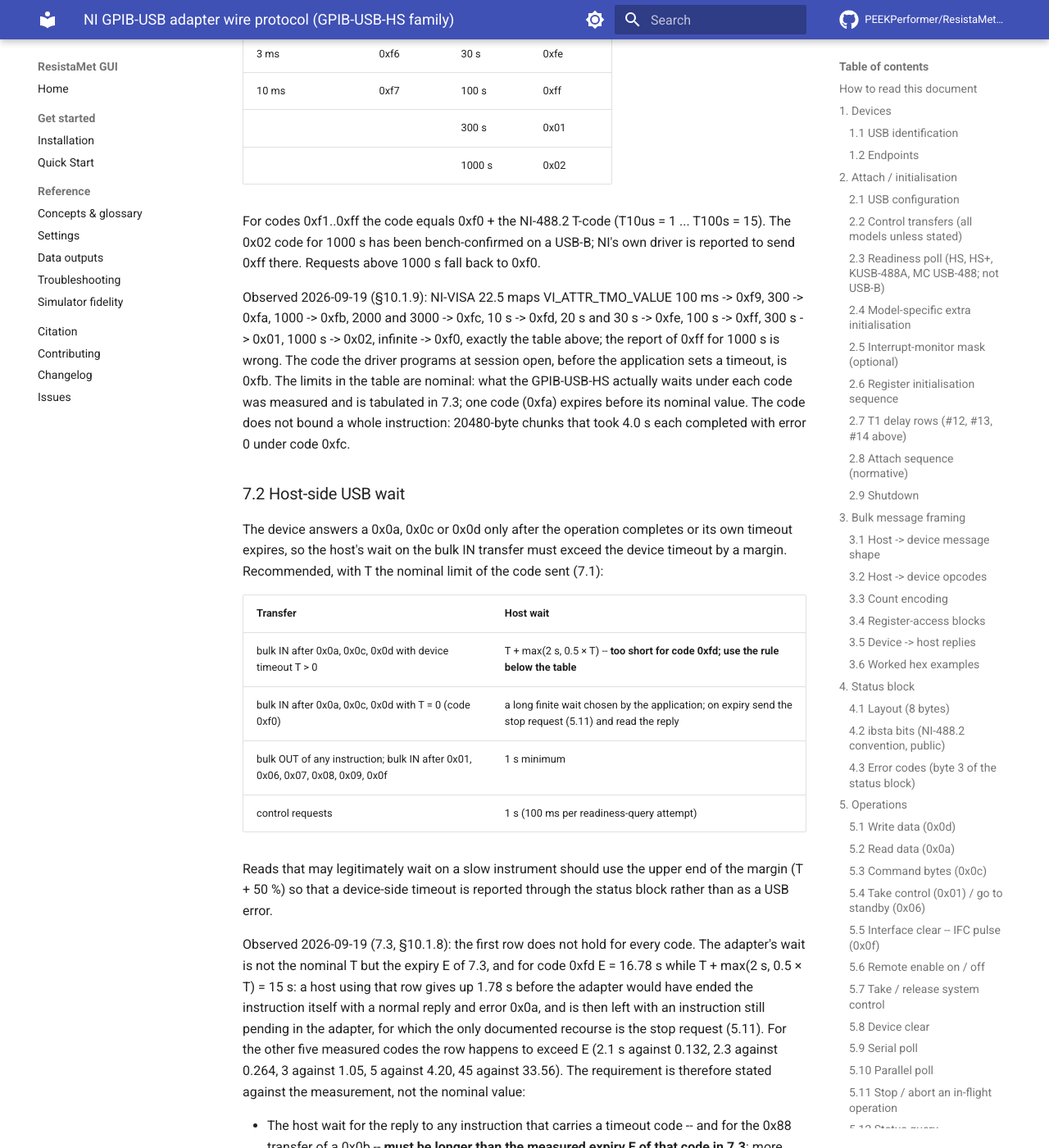
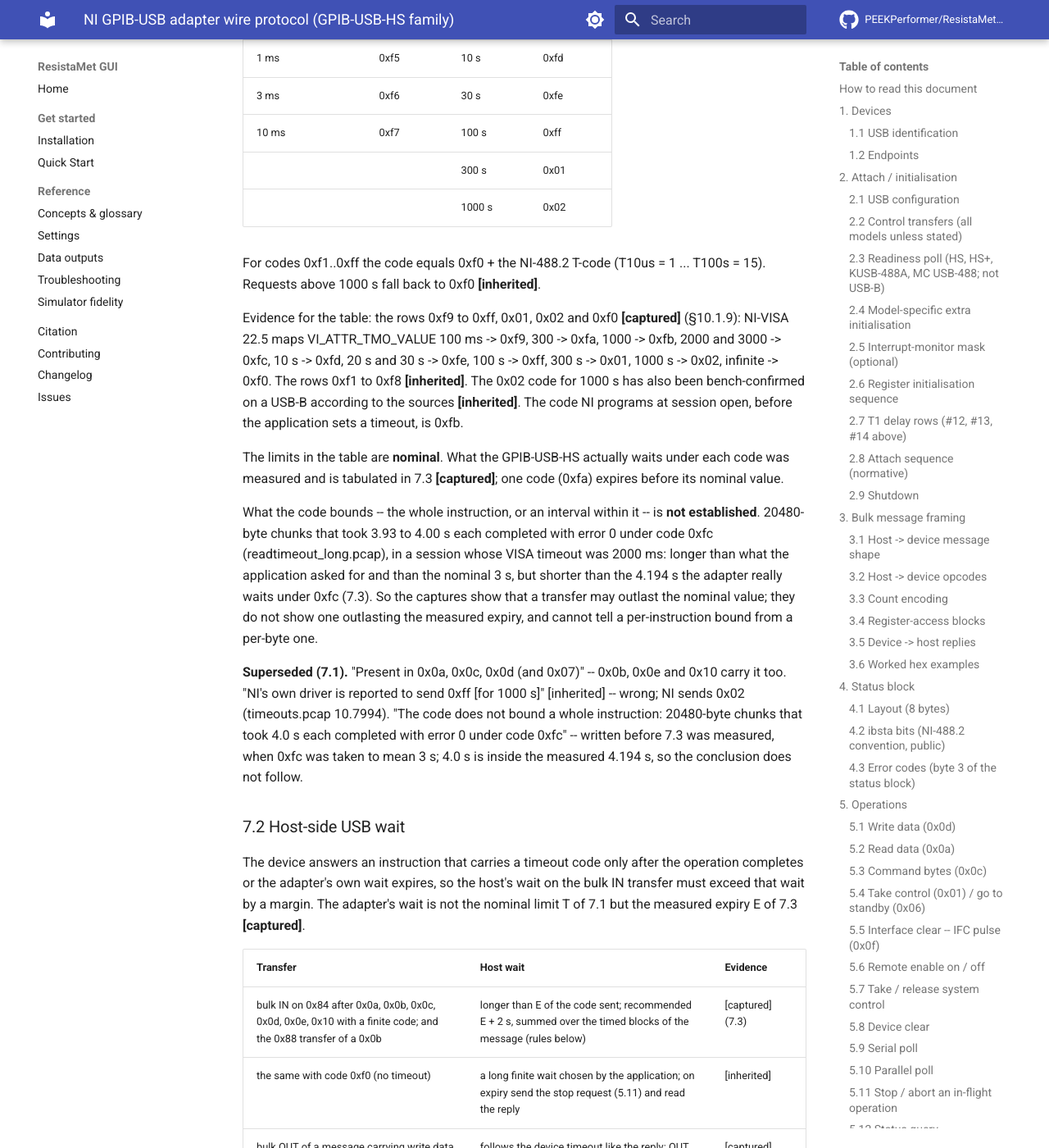
Before and after one commit to PEEKPerformer/ResistaMet-GUI, an MkDocs documentation site: the page built from docs/design/ni_usb_gpib_protocol.md, in a window 1280 px wide and 1400 px high, scrolled down 41062 px. Shown: the whole window at 82% size. Built offline with MkDocs 1.6.1 and Material for MkDocs 9.7.7, drawn with Linux system fonts in a browser that asks for light colours; comment, search, counter and statistics services are not loaded; some of the changed text lies outside the part shown.

Commit message:
State the host wait against the measured expiry
Section 7.2 still opened with the rule T + max(2 s, 0.5 T) and advised
"T + 50 %" for slow instruments, then explained further down that the
rule is too short for code 0xfd and that nothing observed scales with
T. Its table also gave every bulk OUT a 1 s wait while the text below
said that is too short for a long write. The table now carries the
rule the measurements support -- longer than the expiry E of 7.3,
E + 2 s recommended, summed over the timed blocks of a message, and an
OUT wait that follows the device timeout when the message carries
write data -- and the old rows move to a Superseded note with the
arithmetic that retired them.

7.1 said the timeout code is present in 0x0a, 0x0c, 0x0d and 0x07; it
is in 0x0b, 0x0e and 0x10 as well. The report that NI sends 0xff for
1000 s is marked wrong where it stands.

7.1, 7.3 and 10.1.8 concluded that the code does not bound a whole
instruction because 20480-byte chunks ran 4.0 s under 0xfc. That was
written when 0xfc was taken to mean 3 s. Section 7.3 has since
measured 4.194 s for that code, and the longest chunk ran 3.999 s
(readtimeout_long.pcap 0.5227 -> 4.5217), so the chunks ended inside
the expiry and prove nothing either way. 7.1 and 7.3 now say that what
the code bounds is not established, and 7.2 says what that leaves
unsized; 10.1.8 follows in the next commit.

Section 8: items 3, 6, 11 and 13 repeated the flat statements settled
in 4.3, 5.2, 2.5 and the ATN rule; they now say the same thing as
those sections, with tags.

```diff
--- a/docs/design/ni_usb_gpib_protocol.md
+++ b/docs/design/ni_usb_gpib_protocol.md
@@ -1292,9 +1292,9 @@ Waiting for SRQ:
 **[bench] [captured]** Register read (3.4) of bank 1 addr 0x1f (BSR).
 Reply `34 vv 00 00 35 01 00 00 04 00 00 00` (3.5). Bits of `vv`
 (**[inherited]** names; REN and NDAC seen on the bench, REN, NRFD, NDAC
-and ATN in the captures, §10.3.2): 0x01 REN, 0x02 IFC, 0x04 SRQ, 0x08 EOI, 0x10 NRFD,
-0x20 NDAC, 0x40 DAV, 0x80 ATN (1 = line asserted). Only 0x1f is needed
-for line status.
+and ATN in the captures, §10.3.2): 0x01 REN, 0x02 IFC, 0x04 SRQ, 0x08
+EOI, 0x10 NRFD, 0x20 NDAC, 0x40 DAV, 0x80 ATN (1 = line asserted). Only
+0x1f is needed for line status.
 
 ### 5.14 Change the adapter's own address
 
@@ -1454,8 +1454,12 @@ trailing note. "if ibsta lacks CIC, pulse IFC (5.5) or take control
 
 ### 7.1 Device timeout code byte
 
-Present in 0x0a, 0x0c, 0x0d (and 0x07). The code for a requested timeout
-T (in microseconds) is the smallest row with T <= limit:
+Present in the framed instructions 0x0a, 0x0c, 0x0d **[bench]
+[captured]**, in the raw-path instructions 0x0b, 0x0e and the serial poll
+0x10 **[captured]**, and in the parallel poll 0x07 **[inherited]**. NI
+also writes the session's code to bank-2 register 0x07 (§10.2.4). The
+code for a requested timeout T (in microseconds) is the smallest row with
+T <= limit:
 
 | Limit | Code | Limit | Code |
 |-------|------|-------|------|
@@ -1471,50 +1475,57 @@ T (in microseconds) is the smallest row with T <= limit:
 |        |      | 1000 s  | 0x02 |
 
 For codes 0xf1..0xff the code equals 0xf0 + the NI-488.2 T-code
-(T10us = 1 ... T100s = 15). The 0x02 code for 1000 s has been
-bench-confirmed on a USB-B; NI's own driver is reported to send 0xff
-there. Requests above 1000 s fall back to 0xf0.
-
-Observed 2026-09-19 (§10.1.9): NI-VISA 22.5 maps VI_ATTR_TMO_VALUE 100 ms
--> 0xf9, 300 -> 0xfa, 1000 -> 0xfb, 2000 and 3000 -> 0xfc, 10 s -> 0xfd,
-20 s and 30 s -> 0xfe, 100 s -> 0xff, 300 s -> 0x01, 1000 s -> 0x02,
-infinite -> 0xf0, exactly the table above; the report of 0xff for 1000 s
-is wrong. The code the driver programs at session open, before the
-application sets a timeout, is 0xfb. The limits in the table are
-nominal: what the GPIB-USB-HS actually waits under each code was measured
-and is tabulated in 7.3; one code (0xfa) expires before its nominal
-value. The code does not bound a whole instruction: 20480-byte
-chunks that took 4.0 s each completed with error 0 under code 0xfc.
+(T10us = 1 ... T100s = 15). Requests above 1000 s fall back to 0xf0
+**[inherited]**.
+
+Evidence for the table: the rows 0xf9 to 0xff, 0x01, 0x02 and 0xf0
+**[captured]** (§10.1.9): NI-VISA 22.5 maps VI_ATTR_TMO_VALUE 100 ms ->
+0xf9, 300 -> 0xfa, 1000 -> 0xfb, 2000 and 3000 -> 0xfc, 10 s -> 0xfd, 20
+s and 30 s -> 0xfe, 100 s -> 0xff, 300 s -> 0x01, 1000 s -> 0x02,
+infinite -> 0xf0. The rows 0xf1 to 0xf8 **[inherited]**. The 0x02 code
+for 1000 s has also been bench-confirmed on a USB-B according to the
+sources **[inherited]**. The code NI programs at session open, before the
+application sets a timeout, is 0xfb.
+
+The limits in the table are **nominal**. What the GPIB-USB-HS actually
+waits under each code was measured and is tabulated in 7.3
+**[captured]**; one code (0xfa) expires before its nominal value.
+
+What the code bounds -- the whole instruction, or an interval within it
+-- is **not established**. 20480-byte chunks that took 3.93 to 4.00 s
+each completed with error 0 under code 0xfc (readtimeout_long.pcap), in a
+session whose VISA timeout was 2000 ms: longer than what the application
+asked for and than the nominal 3 s, but shorter than the 4.194 s the
+adapter really waits under 0xfc (7.3). So the captures show that a
+transfer may outlast the nominal value; they do not show one outlasting
+the measured expiry, and cannot tell a per-instruction bound from a
+per-byte one.
+
+**Superseded (7.1).** "Present in 0x0a, 0x0c, 0x0d (and 0x07)" -- 0x0b,
+0x0e and 0x10 carry it too. "NI's own driver is reported to send 0xff
+[for 1000 s]" [inherited] -- wrong; NI sends 0x02 (timeouts.pcap
+10.7994). "The code does not bound a whole instruction: 20480-byte chunks
+that took 4.0 s each completed with error 0 under code 0xfc" -- written
+before 7.3 was measured, when 0xfc was taken to mean 3 s; 4.0 s is inside
+the measured 4.194 s, so the conclusion does not follow.
 
 ### 7.2 Host-side USB wait
 
-The device answers a 0x0a, 0x0c or 0x0d only after the operation
-completes or its own timeout expires, so the host's wait on the bulk IN
-transfer must exceed the device timeout by a margin. Recommended, with
-T the nominal limit of the code sent (7.1):
-
-| Transfer | Host wait |
-|----------|-----------|
-| bulk IN after 0x0a, 0x0c, 0x0d with device timeout T > 0 | T + max(2 s, 0.5 × T) -- **too short for code 0xfd; use the rule below the table** |
-| bulk IN after 0x0a, 0x0c, 0x0d with T = 0 (code 0xf0) | a long finite wait chosen by the application; on expiry send the stop request (5.11) and read the reply |
-| bulk OUT of any instruction; bulk IN after 0x01, 0x06, 0x07, 0x08, 0x09, 0x0f | 1 s minimum |
-| control requests | 1 s (100 ms per readiness-query attempt) |
-
-Reads that may legitimately wait on a slow instrument should use the
-upper end of the margin (T + 50 %) so that a device-side timeout is
-reported through the status block rather than as a USB error.
-
-Observed 2026-09-19 (7.3, §10.1.8): the first row does not hold for
-every code. The adapter's wait is not the nominal T but the expiry E of
-7.3, and for code 0xfd E = 16.78 s while T + max(2 s, 0.5 × T) = 15 s:
-a host using that row gives up 1.78 s before the adapter would have
-ended the instruction itself with a normal reply and error 0x0a, and is
-then left with an instruction still pending in the adapter, for which
-the only documented recourse is the stop request (5.11).
-For the other five measured codes the row happens to exceed E (2.1 s
-against 0.132, 2.3 against 0.264, 3 against 1.05, 5 against 4.20, 45
-against 33.56). The requirement is therefore stated against the
-measurement, not the nominal value:
+The device answers an instruction that carries a timeout code only after
+the operation completes or the adapter's own wait expires, so the host's
+wait on the bulk IN transfer must exceed that wait by a margin. The
+adapter's wait is not the nominal limit T of 7.1 but the measured expiry
+E of 7.3 **[captured]**.
+
+| Transfer | Host wait | Evidence |
+|----------|-----------|----------|
+| bulk IN on 0x84 after 0x0a, 0x0b, 0x0c, 0x0d, 0x0e, 0x10 with a finite code; and the 0x88 transfer of a 0x0b | longer than E of the code sent; recommended E + 2 s, summed over the timed blocks of the message (rules below) | [captured] (7.3) |
+| the same with code 0xf0 (no timeout) | a long finite wait chosen by the application; on expiry send the stop request (5.11) and read the reply | [inherited] |
+| bulk OUT of a message carrying write data (0x0d), and the 0x06 transfer of a 0x0e | follows the device timeout like the reply: OUT transfers are paced by the bus (below) | [captured] (§10.5.2) |
+| bulk OUT of any other message; bulk IN after 0x01, 0x06, 0x07, 0x08, 0x09, 0x0f | 1 s minimum | [inherited] |
+| control requests | 1 s (100 ms per readiness-query attempt) | [inherited] |
+
+Rules for the first row **[captured]** (7.3, §10.1.8):
 
 - The host wait for the reply to any instruction that carries a timeout
   code -- and for the 0x88 transfer of a 0x0b -- **must be longer than
@@ -1535,14 +1546,34 @@ measurement, not the nominal value:
 - For a code not measured in 7.3, take E as the larger candidate of
   7.3's inference column (the smallest power of two in microseconds not
   below the nominal limit), which no measured code exceeded.
-
-The 0x88 data transfer of a 0x0b read completes 0.4-0.5 ms
-before its 0x84 reply, and for a zero-byte result completes with zero
-bytes, so both transfers must be waited for. OUT transfers are paced by
-the bus as well: the 2049 data bytes of a 0x0e took 368 ms to complete on
-0x06 and the tail of a 2080-byte 0x0d message 103 ms on 0x02 (§10.5.2),
-so the 1 s row above is too short for a long write to a slow listener;
-let the OUT wait follow the device timeout.
+- E + 2 s covers an instruction during which nothing moves. Whether an
+  instruction during which data keeps moving can run past E is the open
+  question of 7.1; until it is settled a host that expects long
+  transfers under a short code has no captured figure to size its wait
+  by.
+
+The 0x88 data transfer of a 0x0b read completes 0.4-0.5 ms before its
+0x84 reply, and for a zero-byte result completes with zero bytes, so both
+transfers must be waited for **[captured]** (§10.1.3). OUT transfers are
+paced by the bus as well: the 2049 data bytes of a 0x0e took 368 ms to
+complete on 0x06 and the tail of a 2080-byte 0x0d message 103 ms on 0x02
+**[captured]** (§10.5.2), so a fixed 1 s is too short for a long write to
+a slow listener.
+
+**Superseded (7.2).** [inherited] First row "bulk IN after 0x0a, 0x0c,
+0x0d with device timeout T > 0: T + max(2 s, 0.5 × T)", and "Reads that
+may legitimately wait on a slow instrument should use the upper end of
+the margin (T + 50 %) so that a device-side timeout is reported through
+the status block rather than as a USB error." Replaced by E + 2 s: for
+code 0xfd E = 16.78 s while T + max(2 s, 0.5 × T) = 15 s, so a host using
+the old row gives up 1.78 s before the adapter would have ended the
+instruction itself with error 0x0a, and is left with an instruction
+still pending, for which the only documented recourse is the stop
+request (5.11). For the other five measured codes the old row happens to
+exceed E (2.1 s against 0.132, 2.3 against 0.264, 3 against 1.05, 5
+against 4.20, 45 against 33.56). Also superseded: "bulk OUT of any
+instruction ... 1 s minimum" for messages that carry write data
+(§10.5.2).
 
 ### 7.3 Measured expiry per code (GPIB-USB-HS, observed 2026-09-19)
 
@@ -1550,7 +1581,9 @@ How long the adapter waits before it ends an instruction by itself with
 error 0x0a. Timed on the wire from the submission of the OUT message
 that carries the instruction to the completion of its reply on 0x84,
 with NI-488.2 driving GPIB-USB-HS 013CC9DF and either nothing to read
-or nobody at the address. Packets in §10.1.8.
+or nobody at the address. Packets in §10.1.8. **[captured]** throughout;
+the second table of predictions at the end is inference and is labelled
+so.
 
 | VISA timeout asked | Code sent | Nominal (7.1) | Measured expiry (s) | Instruction | Capture |
 |--------------------|-----------|---------------|---------------------|-------------|---------|
@@ -1606,8 +1639,8 @@ millisecond:
   to measure); the expiry of a 0x0c, 0x0d or 0x0e under any code -- no
   write or command instruction timed out in any capture; any adapter
   other than this GPIB-USB-HS; whether the expiry restarts with each byte
-  handshaken (7.1's 4.0 s chunks under 0xfc say it does not bound the
-  instruction, nothing more).
+  handshaken, i.e. what the code bounds (7.1: the 4.0 s chunks under
+  0xfc ended inside that code's 4.194 s, so they settle nothing).
 
 Inference, not measurement -- what a power of two in microseconds would
 be for the unmeasured codes, under the two rules that each fit five of
@@ -1639,31 +1672,40 @@ numbering, follow the pattern at all is unknown.
 
 1. **Padding and termination.** Every instruction block must be
    zero-padded to a 4-byte boundary and every message must end with
-   `04 00 00 00`. A message without the termination block gets no reply.
-2. **One message, one reply.** Never queue a second bulk OUT before the
-   reply to the first has been read. On a reply size mismatch (e.g. 12
+   `04 00 00 00` **[bench] [captured]**. A message without the
+   termination block gets no reply **[inherited]**.
+2. **One message, one reply.** Never queue a second message before the
+   reply to the first has been read **[inherited]**; NI never does
+   **[captured]** (3.1). The data of a 0x0e on 0x06 and the IN transfer on
+   0x88 for a 0x0b are part of the same exchange and are started before
+   the reply is read (§10.6.7). On a reply size mismatch (e.g. 12
    expected, other received) dump the bytes; the pipes are then out of
    step and the safest recovery is the stop request (5.11), a drain read,
-   and a fresh register initialisation.
-3. **EOS bytes on reads.** Nonzero EOS mode or character with REOS clear
-   -> error 4 on every read. When the session disables read termination,
-   send `00 00`. Observed 2026-09-19 (§10.1.6): NI sends mode 0x00 with a
-   nonzero character on every unterminated read and never gets error 4
-   (adapter initialised with AUXRA 0x99); sending `00 00` remains safe.
+   and a fresh register initialisation **[inherited]** -- a recovery NI
+   was never seen to need or use (§10.6.7).
+3. **EOS bytes on reads.** When the session disables read termination,
+   sending `00 00` is safe **[bench]**. The [inherited] warning "nonzero
+   EOS mode or character with REOS clear -> error 4 on every read" was
+   not reproduced: NI sends mode 0x00 with a nonzero character on every
+   unterminated read and never gets error 4 **[captured]** (§10.1.6;
+   adapter initialised with AUXRA 0x99). Whether it holds under AUXRA
+   0x81 is not established (4.3).
 4. **16-byte command chunks.** A 0x0c instruction carrying 17 or more
    command bytes fails on the USB-B (error 4); keep the chunk limit on
-   all models.
+   all models **[inherited]**.
 5. **Count encodings are negative.** Instruction counts are -(length);
    reply counts are (transferred - requested). Getting the sign wrong
    yields a 65535-byte transfer request.
 6. **Read reply buffer.** Size the receive buffer from the wire layout:
-   ceil(N/30) 32-byte blocks (or ceil(N/15) 16-byte blocks) plus the
-   28-byte trailer, the larger of the two rounded up to the endpoint's
-   max packet size; a smaller request is truncated by libusb with an
-   overflow error. Observed 2026-09-19 (§10.1.5): when the 0x0a is
-   batched behind other blocks, add their replies plus 16 bytes of `11 00
-   00 00` padding; a 0x0b read needs a buffer of N on 0x88 and 56 bytes on
-   0x84 for NI's five-block message.
+   ceil(N/30) 32-byte blocks (or ceil(N/15) 16-byte blocks) plus 28 bytes
+   for what follows the data -- 16 were seen on the bench, 28 in the
+   captures, so size for the longer and parse both (5.2) -- the larger of
+   the two rounded up to the endpoint's max packet size; a smaller
+   request is truncated by libusb with an overflow error. **[captured]**
+   (§10.1.5): when the 0x0a is batched behind other blocks, add their
+   replies plus 16 bytes of `11 00 00 00` padding; a 0x0b read needs a
+   buffer of N rounded up to an even number on 0x88 (§10.1.3) and 56
+   bytes on 0x84 for NI's five-block message.
 7. **ibsta is big-endian, counts are little-endian** inside the same
    8-byte status block.
 8. **Readiness poll.** Byte 0 of every control response must echo
@@ -1676,42 +1718,48 @@ numbering, follow the pattern at all is unknown.
     the serial number comes from bank-3 register reads, not a control
     request; interrupt IN is 0x84.
 11. **Interrupt endpoint.** Optional. Operation without it has been
-    observed to be reliable; if it is used, arm it with the monitor mask
-    (2.5) and read at least wMaxPacketSize per transfer.
+    observed to be reliable **[inherited]**; if it is used, read at least
+    wMaxPacketSize per transfer (NI arms 64 bytes **[captured]**). Arming
+    it with the monitor mask (2.5) is the [inherited] procedure; NI's
+    pushes came with no mask request in any capture, but whether a fresh
+    adapter pushes without one is not established (2.5).
 12. **Take control on an empty bus** can return error 5; treat as
     harmless at initialisation.
 13. **Error 2 on read** means ATN is still asserted; send 0x06 first.
     Error 3 means the addressing command bytes were not sent (or were
-    rejected); resend them. Observed 2026-09-19 (§10.1.5): a 0x0a or 0x0b
-    placed directly after the addressing 0x0c in the same message did not
-    return error 2 (83 cases); error 7 means the adapter is not CIC
-    (§10.6.4).
+    rejected); resend them. Both **[inherited]**: neither code has been
+    seen by this project, and a 0x0a or 0x0b placed directly after the
+    addressing 0x0c in the same message did not return error 2 in any of
+    103 cases **[captured]** (section 5, ATN rule). Error 7 means the
+    adapter is not CIC **[captured]** (§10.6.4).
 14. **Register-write reply** is exactly 16 bytes and byte 8 must equal the
     number of writes sent; a smaller value means the device stopped at a
     bad (bank, addr) pair.
 15. **Unknown registers.** Bank 3 addr 0x10, bank 2 addrs 0x00-0x02 and
     bank 1 addr 0x0f are written with fixed values at init because NI's
-    driver does; their meaning is unknown. Do not omit them. Observed
-    2026-09-19 (§10.2.4): bank 2 addrs 0x03-0x07 are written per session
-    (0x03 := 1 constantly, 0x04 := 1/0 open/close, 0x05 := PAD, 0x06 :=
-    SAD byte, 0x07 := timeout code); the instructions carry the same
-    information themselves, and whether any of these writes is required
-    for the instructions to work is not established.
+    driver does **[bench] [captured]**; their meaning is unknown. Do not
+    omit them. **[captured]** (§10.2.4): bank 2 addrs 0x03-0x07 are
+    written per session (0x03 := 1 constantly, 0x04 := 1/0 open/close,
+    0x05 := PAD, 0x06 := SAD byte, 0x07 := timeout code); the instructions
+    carry the same information themselves, and whether any of these writes
+    is required for the instructions to work is not established; the
+    framed paths ran on the bench without them (2.8).
 16. Absence of serial/parallel poll or SRQ handling in a known working
     implementation is not evidence those instructions fail.
-17. **A hung adapter.** Observed on GPIB-USB-HS 01CEE482, 2026-09-18: the
-    adapter answered every control request normally (serial number,
-    readiness, status and stop), accepted bulk OUT messages on 0x02 until
-    about 4 KB had been queued (and about 1 KB on 0x06), then NAKed, and
-    never sent a byte on 0x84, 0x88 or 0x81. Nothing on the USB side
-    cleared it: not the stop request, the monitor mask, clear-halt,
-    SET_CONFIGURATION 0/1, nor a USB bus reset (which empties the
-    endpoint FIFOs but does not restart the firmware). Unplugging and
-    replugging the adapter fixed it at once. A driver should treat "the
-    initialisation message was accepted but no reply arrived within 2 s,
-    nor after a stop request" as this condition and tell the user to
-    power-cycle the adapter.
-18. **Settle after IFC / REN before the first addressed command.** Observed
+17. **A hung adapter** **[bench]**. Observed on GPIB-USB-HS 01CEE482,
+    2026-09-18: the adapter answered every control request normally
+    (serial number, readiness, status and stop), accepted bulk OUT
+    messages on 0x02 until about 4 KB had been queued (and about 1 KB on
+    0x06), then NAKed, and never sent a byte on 0x84, 0x88 or 0x81.
+    Nothing on the USB side cleared it: not the stop request, the monitor
+    mask, clear-halt, SET_CONFIGURATION 0/1, nor a USB bus reset (which
+    empties the endpoint FIFOs but does not restart the firmware).
+    Unplugging and replugging the adapter fixed it at once. A driver
+    should treat "the initialisation message was accepted but no reply
+    arrived within 2 s, nor after a stop request" as this condition and
+    tell the user to power-cycle the adapter.
+18. **Settle after IFC / REN before the first addressed command**
+    **[bench]**. Observed
     on GPIB-USB-HS 01CEE482 with a Keithley 2400 at PAD 3, 2026-09-18: with
     the sequence attach -> presence probe (5.16, which addresses the
     instrument and puts it in remote) -> shutdown (2.9; the chip reset drops
@@ -1731,6 +1779,11 @@ numbering, follow the pattern at all is unknown.
     in place the sequence ran 10 x (attach, probe, close, attach, `*IDN?`,
     50 x `:OUTP?`, close) with no gap and 5 more cycles through pyvisa
     without incident.
+
+**Superseded (8).** Item 3 as a flat rule ("-> error 4 on every read");
+item 6 "plus the 28-byte trailer" with no word that 16 bytes is what the
+bench saw; item 11 "arm it with the monitor mask" as a requirement; item
+13's count of 83 cases (first batch; 103 in all 28 captures).
 
 ---
 
```
